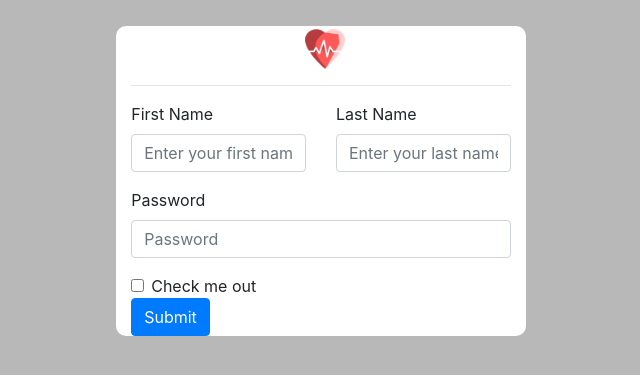
After one commit to richardmoonw/-Health, a Flask app: page /signup in a window 1280 px wide. The commit adds this page. Shown: the top 375 px of the page, without its empty margins (319-959 px from the left). Run offline with Flask 2, Linux system fonts and the light colour scheme; some libraries are stand-ins or nearby versions.

Commit message:
Adding the sign_up page

```diff
--- a/src/main.py
+++ b/src/main.py
@@ -4,5 +4,9 @@ from flask import render_template
 app = Flask(__name__)
 
 @app.route('/')
-def hello_world():
+def home():
     return render_template('main_page.html')
+
+@app.route('/signup')
+def sign_up():
+	return render_template('sign_up.html')
--- a/src/templates/main_page.html
+++ b/src/templates/main_page.html
@@ -101,8 +101,6 @@
 
         <br>
 
-        <p>Hola Ricardo!</p>
-
 
     <script src="https://code.jquery.com/jquery-3.3.1.slim.min.js" integrity="sha384-q8i/X+965DzO0rT7abK41JStQIAqVgRVzpbzo5smXKp4YfRvH+8abtTE1Pi6jizo" crossorigin="anonymous"></script>
     <script src="https://cdnjs.cloudflare.com/ajax/libs/popper.js/1.14.7/umd/popper.min.js" integrity="sha384-UO2eT0CpHqdSJQ6hJty5KVphtPhzWj9WO1clHTMGa3JDZwrnQq4sF86dIHNDz0W1" crossorigin="anonymous"></script>
--- /dev/null
+++ b/src/templates/sign_up.html
@@ -0,0 +1,59 @@
+<!DOCTYPE html>
+<html>
+    <head>
+        <link href="{{ url_for('static', filename='css/bootstrap.css') }}" rel="stylesheet">
+        <script src="{{ url_for('static', filename='js/bootstrap.js') }}"></script>
+    </head>
+
+
+    <body style="background-color: rgba(22,22,22,0.3)">
+        <div style="margin-top: 2%; margin-left: 2%; margin-right:2%;" class="row">
+            <div class="col-lg-4"></div>
+            <div style="background-color: #ffffff; border-radius: 10px" class="col-lg-4">
+                <div style="margin: 1%;" class="row">
+                    <div class="col-lg-5"></div>
+                    <div class="col-lg-2 text-center">
+                        <img src="{{ url_for('static', filename='images/logo.png') }}" width="40" height="40">
+                        <!-- <h5><b>Sign up</b></h5> -->
+                    </div>
+                </div>
+                <hr>
+
+                <form>
+                    <div class="row">
+                        <div class="col-lg-6">
+                            <div class="form-group">
+                                <label for="first_name">First Name</label>
+                                <input type="text" class="form-control" id="first_name" placeholder="Enter your first name">
+                            </div>
+                        </div>
+                        <div class="col-lg-6">
+                            <div class="form-group">
+                                <label for="last_name">Last Name</label>
+                                <input type="text" class="form-control" id="last_name" placeholder="Enter your last name">
+                            </div>
+                        </div>
+                    </div>
+
+                    <div class="form-group">
+                        <label for="exampleInputPassword1">Password</label>
+                        <input type="password" class="form-control" id="exampleInputPassword1" placeholder="Password">
+                    </div>
+                    <div class="form-check">
+                        <input type="checkbox" class="form-check-input" id="exampleCheck1">
+                        <label class="form-check-label" for="exampleCheck1">Check me out</label>
+                    </div>
+                    <button type="submit" class="btn btn-primary">Submit</button>
+                </form>
+
+            </div>
+        </div>
+
+
+
+        <script src="https://code.jquery.com/jquery-3.3.1.slim.min.js" integrity="sha384-q8i/X+965DzO0rT7abK41JStQIAqVgRVzpbzo5smXKp4YfRvH+8abtTE1Pi6jizo" crossorigin="anonymous"></script>
+        <script src="https://cdnjs.cloudflare.com/ajax/libs/popper.js/1.14.7/umd/popper.min.js" integrity="sha384-UO2eT0CpHqdSJQ6hJty5KVphtPhzWj9WO1clHTMGa3JDZwrnQq4sF86dIHNDz0W1" crossorigin="anonymous"></script>
+
+    </body>
+
+</html>
```
Also changed, not shown: 1 other file.
